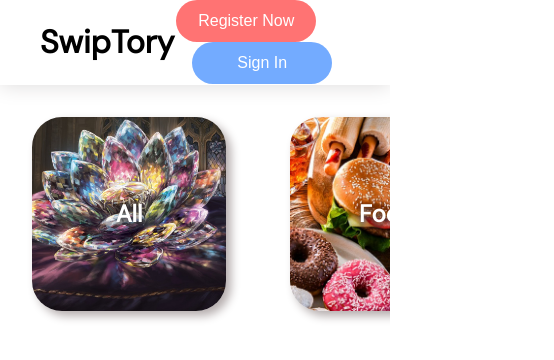
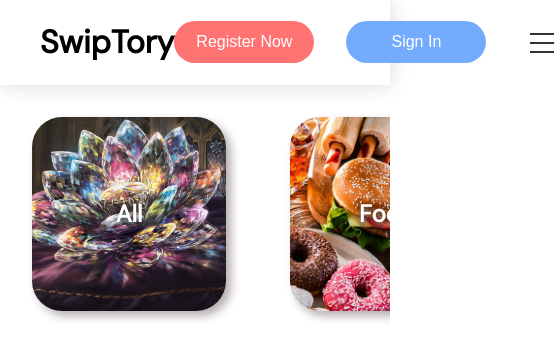
Before and after one commit to itsmeshashank13/SwipTory, a React (Create React App) app in the folder frontend/: page / in a window 390 px wide. Shown: the top 360 px of the page, 554 px wide, since content can reach past the window. Built offline with nearby package versions, Linux system fonts and the light colour scheme; the HTML template or start-up script is replaced by a standard one.

Commit message:
created hamburger menu icon

```diff
--- a/frontend/src/components/header/Header.jsx
+++ b/frontend/src/components/header/Header.jsx
@@ -1,19 +1,38 @@
-import React from 'react';
+import React, { useState } from "react";
 import styles from "./header.module.css";
 
+function Header({ onLoginClick, onRegisterClick }) {
+  const [isMenuActive, setIsMenuActive] = useState(false);
 
-function Header({ onLoginClick, onRegisterClick }) {
+  const toggleMenu = () => {
+    setIsMenuActive(!isMenuActive);
+  };
+
   return (
     <>
-        <div className={styles.header}>
-            <h1>SwipTory</h1>
-            <span>
-                <button className={styles.registerButton} onClick={onRegisterClick}>Register Now</button>
-                <button className={styles.signInButton} onClick={onLoginClick}>Sign In</button>
-            </span>
+      <div className={styles.header}>
+        <h1>SwipTory</h1>
+        <div>
+          <button className={styles.registerButton} onClick={onRegisterClick}>
+            Register Now
+          </button>
+          <button className={styles.signInButton} onClick={onLoginClick}>
+            Sign In
+          </button>
+          <div
+            className={`${styles.hamburger} ${
+              isMenuActive ? styles.active : ""
+            }`}
+            onClick={toggleMenu}
+          >
+            <span></span>
+            <span></span>
+            <span></span>
+          </div>
         </div>
+      </div>
     </>
-  )
+  );
 }
 
 export default Header;
--- a/frontend/src/components/header/header.module.css
+++ b/frontend/src/components/header/header.module.css
@@ -4,6 +4,11 @@
   justify-content: space-between;
   padding: 0 2.5rem;
   box-shadow: 0 0 20px #dbd9d9;
+}
+
+.header > div {
+    display: flex;
+    align-items: center;
 }
 
 .header button {
@@ -16,10 +21,52 @@
 }
 
 .registerButton {
-    background-color: #FF7373;
+  background-color: #ff7373;
   margin-right: 2rem;
 }
 
 .signInButton {
-    background-color: #73ABFF;
+  background-color: #73abff;
+  margin-right: 2rem;
 }
+
+.hamburger {
+  position: relative;
+  width: 24px;
+  height: 18px;
+  cursor: pointer;
+}
+
+.hamburger span {
+  position: absolute;
+  width: 100%;
+  height: 2px;
+  background-color: #333;
+  transition: 0.2s;
+}
+
+.hamburger span:nth-child(1) {
+  top: 0;
+}
+
+.hamburger span:nth-child(2) {
+  top: 9px;
+}
+
+.hamburger span:nth-child(3) {
+  top: 18px;
+}
+
+.hamburger.active span:nth-child(1) {
+  top: 9px;
+  transform: rotate(45deg);
+}
+
+.hamburger.active span:nth-child(2) {
+  opacity: 0;
+}
+
+.hamburger.active span:nth-child(3) {
+  top: 9px;
+  transform: rotate(-45deg);
+}
--- a/frontend/src/components/newStory/newStory.jsx
+++ b/frontend/src/components/newStory/newStory.jsx
@@ -1,14 +1,14 @@
-import React from 'react';
+import React, { useState } from 'react';
 import { IoCloseCircleOutline } from "react-icons/io5";
 import styles from "./newStory.module.css";
 
 
-function newStory() {
+function NewStory({ onClose }) {
   return (
     <>
       <div className={styles.popupModal}></div>
       <div className={styles.modalContent}>
-      <IoCloseCircleOutline />
+      <IoCloseCircleOutline className={styles.cross} onClick={onClose}/>
       <small>Add upto 6 slides</small>
         <span>
           <h3>Slide 1</h3>
@@ -42,4 +42,4 @@ function newStory() {
   )
 }
 
-export default newStory;
+export default NewStory;
--- a/frontend/src/components/newStory/newStory.module.css
+++ b/frontend/src/components/newStory/newStory.module.css
@@ -0,0 +1,28 @@
+.popupModal {
+    position: fixed;
+    left: 0;
+    right: 0;
+    top: 0;
+    bottom: 0;
+    background-color: rgba(151, 149, 149, 0.563);
+}
+
+.modalContent {
+    background-color: #fff;
+    padding: 2rem 2rem;
+    border-radius: 8px;
+    position: fixed;
+    top: 50%;
+    left: 50%;
+    transform: translate(-50%, -50%);
+    font-weight: 600;
+    border-radius: 20px;
+}
+
+.cross {
+    color: red;
+    position: absolute;
+    top: 10px;
+    right: 10px;
+    font-size: 30px;
+}
--- a/frontend/src/pages/homepage/Home.jsx
+++ b/frontend/src/pages/homepage/Home.jsx
@@ -3,38 +3,47 @@ import Header from '../../components/header/Header';
 import HeadBottom from '../../components/headBottom/HeadBottom';
 import Login from '../../components/login/Login';
 import Register from '../../components/register/Register';
+import NewStory from '../../components/newStory/NewStory';
+
 
 
 function Home() {
   const [isLoginModalOpen, setIsLoginModalOpen] = useState(false);
   const [isRegisterModalOpen, setIsRegisterModalOpen] = useState(false);
+  const [isStoryModalOpen, setIsStoryModalOpen] = useState(false);
 
 
   const openLoginModal = ()=> {
     setIsLoginModalOpen(true);
   };
-
-  const openRegisterModal =()=> {
+  const openRegisterModal = ()=> {
     setIsRegisterModalOpen(true);
   };
+  const openStoryModal = ()=> {
+    setIsStoryModalOpen(true);
+  };
+
 
   const closeLoginModal = ()=> {
     setIsLoginModalOpen(false);
   };
-
-  const closeRegisterModal =()=> {
+  const closeRegisterModal = ()=> {
     setIsRegisterModalOpen(false);
-  }
+  };
+  const closeStoryModal = ()=> {
+    setIsStoryModalOpen(false);
+  };
 
   return (
     <>
-    <Header onLoginClick={openLoginModal} onRegisterClick={openRegisterModal}/>
+    <Header onLoginClick={openLoginModal} onRegisterClick={openRegisterModal} onStoryClick={openStoryModal}/>
     <HeadBottom />
     <div>
 
     </div>
     {isLoginModalOpen && <Login onClose={closeLoginModal} />}
     {isRegisterModalOpen && <Register onClose={closeRegisterModal} />}
+    {isStoryModalOpen && <NewStory onClose={closeStoryModal} />}
     </>
   )
 }
```
Also changed, not shown: frontend/src/components/yourStories/YourStories.jsx (added, +9 -0 lines), frontend/src/components/yourStories/yourStories.module.css (added). Lines whose indentation alone changed are shown as unchanged.
